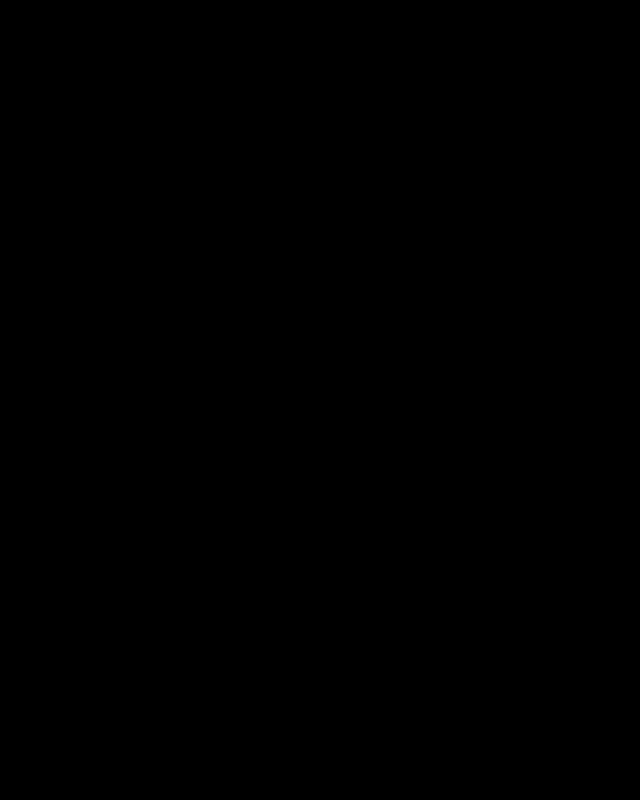
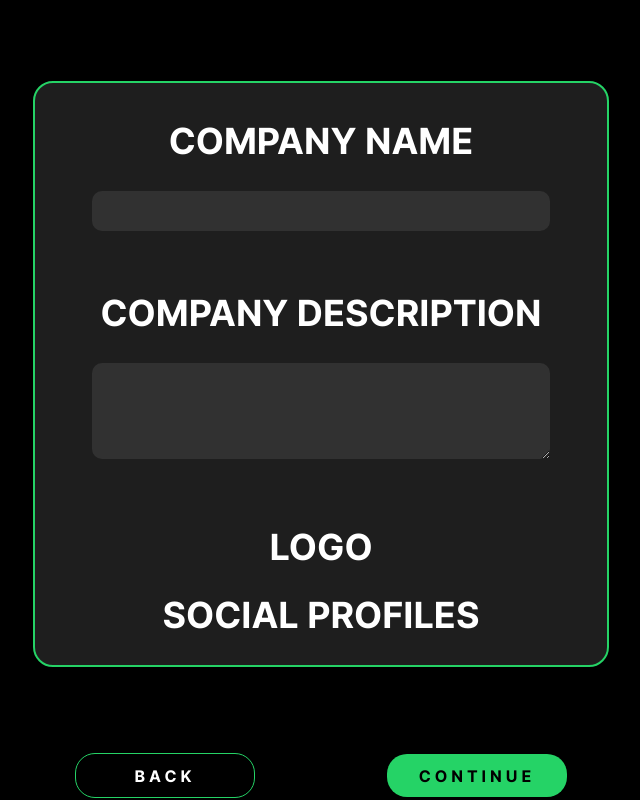
Before and after one commit to bihlasagna/Savant-protocol-frontend, a React (Create React App) app: page /create in a window 1280 px wide. Shown: the part 320-1120 px from the top of the page, without its empty margins (319-959 px from the left). Before the commit the page ends 800 px from the top, so only its background shows below. Built offline with nearby package versions, Linux system fonts and the light colour scheme.

Commit message:
Add draft create step 0 component

```diff
--- a/src/components/CreateLLC/index.jsx
+++ b/src/components/CreateLLC/index.jsx
@@ -1,5 +1,13 @@
+import { useState } from 'react';
+import StepOne from 'components/StepOne';
+
 const CreateLLC = () => {
-  return <div className="createllc-container">here</div>;
+  const [step, setStep] = useState(0);
+  return (
+    <div className="createllc-container text-white">
+      {step === 0 && <StepOne />}
+    </div>
+  );
 };
 
 export default CreateLLC;
--- /dev/null
+++ b/src/components/StepContainer/index.jsx
@@ -0,0 +1,18 @@
+import './index.scss';
+
+const StepContainer = ({ title, children }) => {
+  return (
+    <div className="step-container flex flex-col items-center text-white ">
+      <div className="step-header font-bold tracking-wide leading-9 text-5xl">
+        {title}
+      </div>
+      <div className="step-content flex flex-col items-center">{children}</div>
+      <div className="action-buttons">
+        <button className="back">BACK</button>
+        <button className="continue text-black">CONTINUE</button>
+      </div>
+    </div>
+  );
+};
+
+export default StepContainer;
--- /dev/null
+++ b/src/components/StepContainer/index.scss
@@ -0,0 +1,50 @@
+.step-container {
+  $root: '.step';
+  #{$root}-header {
+    margin-top: 122px;
+    margin-bottom: 162px;
+  }
+
+  #{$root}-content {
+    width: 45%;
+    background-color: #1e1e1e;
+    border: 2px solid #25d366;
+    border-radius: 20px;
+    margin-bottom: 86px;
+
+    > div {
+      width: 80%;
+    }
+
+    input,
+    textarea {
+      width: 100%;
+      background-color: rgba(69, 69, 69, 0.5);
+      border-radius: 10px;
+      &:focus-visible {
+        outline: none;
+      }
+      text-indent: 0.5rem;
+    }
+  }
+
+  .action-buttons {
+    button {
+      border-radius: 20px;
+      width: 180px;
+      padding: 0.6rem;
+      letter-spacing: 0.25em;
+      font-weight: 700;
+
+      &.back {
+        background: #000000;
+        border: 1px solid #25d366;
+        margin-right: 132px;
+      }
+
+      &.continue {
+        background: #25d366;
+      }
+    }
+  }
+}
--- /dev/null
+++ b/src/components/StepOne/index.jsx
@@ -0,0 +1,32 @@
+import StepContainer from 'components/StepContainer';
+
+const StepOne = () => {
+  return (
+    <StepContainer title="BUILD YOUR STORY">
+      <div className="company-name mt-10 mb-16">
+        <div className="company-name-label font-bold leading-9 mb-8 text-center text-4xl">
+          COMPANY NAME
+        </div>
+        <input type="text" className="company-name-content h-10" />
+      </div>
+      <div className="company-description mb-16">
+        <div className="company-description-label font-bold leading-9 mb-8 text-center text-4xl">
+          COMPANY DESCRIPTION
+        </div>
+        <textarea type="text" className="company-description-content h-24" />
+      </div>
+      <div className="company-logo">
+        <div className="text-center font-bold leading-9 mb-8 text-4xl">
+          LOGO
+        </div>
+      </div>
+      <div className="company-social">
+        <div className="text-center font-bold leading-9 mb-8 text-4xl">
+          SOCIAL PROFILES
+        </div>
+      </div>
+    </StepContainer>
+  );
+};
+
+export default StepOne;
```
Also changed, not shown: src/components/StepOne/index.scss (added).
